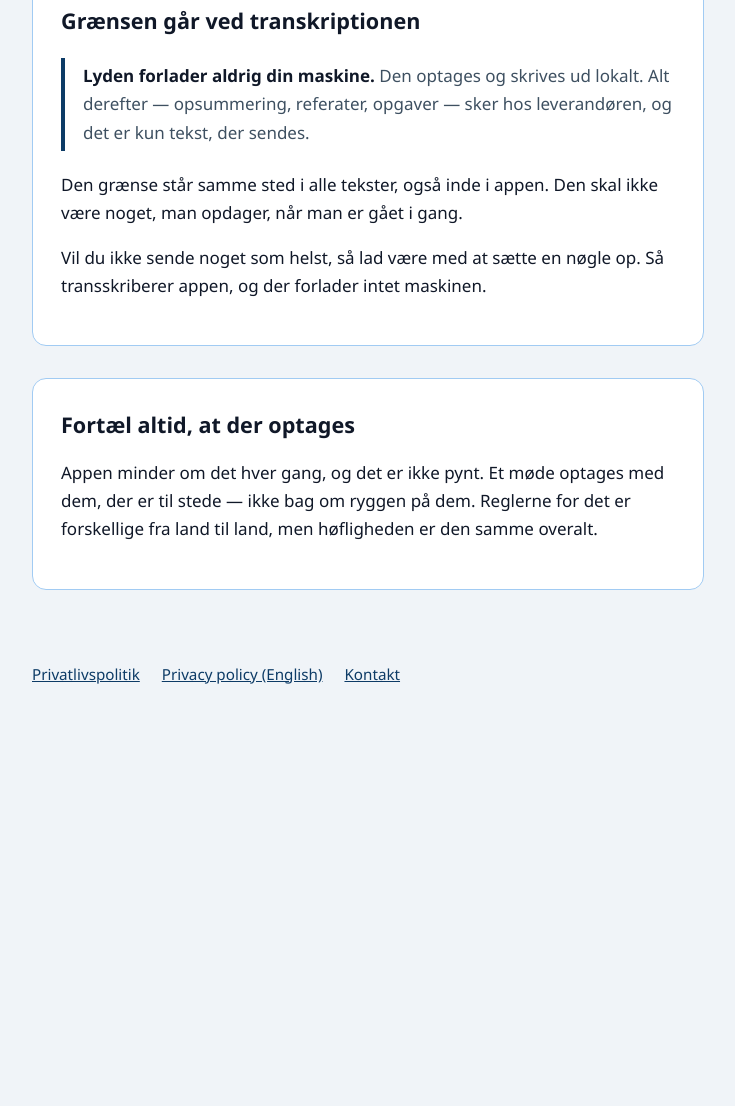
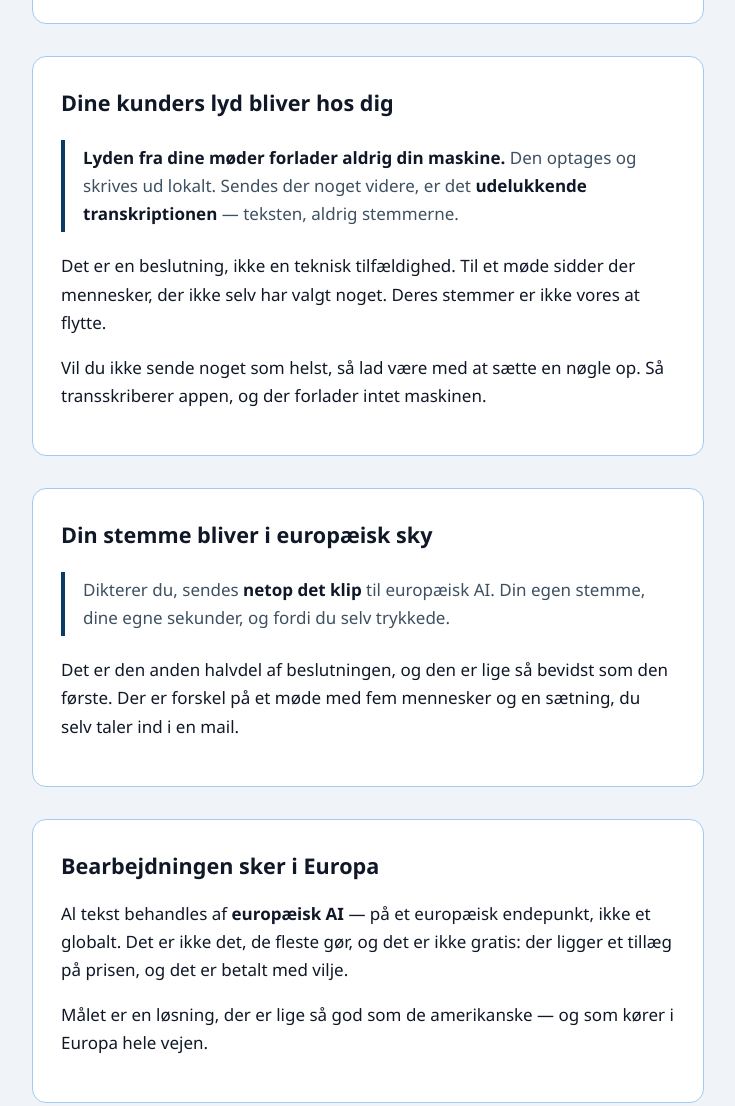
Before and after one commit to ostergaardjorgen/NoteApp, a plain HTML site: page web/index.html in a window 1280 px wide. Shown: the part 696-1802 px from the top of the page, without its empty margins (272-1007 px from the left). Before the commit the page ends 1455 px from the top, so only its background shows below. Drawn offline with Linux system fonts and the light colour scheme.

Commit message:
v1.1.56: to budskaber, ikke eet
  Din stemme bliver i europaeisk sky. Dine kunders lyd bliver hos dig.

De to halvdele traekker i hver sin retning, og det er meningen. Den ene er
et loefte om tilbageholdenhed, den anden om formaaen: bliver dikteringen
lige saa god som Wispr Flow OG koerer paa europaeisk AI, er der kommet
noget de faerreste har.

Sendes der noget videre fra et moede er det UDELUKKENDE transkriptionen.
Til et moede sidder der mennesker der ikke selv har valgt noget.

Loeftet staar 35 steder i dag. De er sande nu, fordi dikteringen ikke
findes, og de er derfor IKKE rettet paa forskud - en app der lover noget
den ikke goer er den samme fejl med omvendt fortegn. Hjemmesiden og
politikken er i stedet formuleret saa de holder: «lyden fra dine MOEDER»
frem for «lyden». Naar dikteringen lander skal der TILFOEJES et afsnit,
ikke rettes en usandhed.

Word-dokumenterne bygget om fra siderne.

Co-Authored-By: Claude Opus 5 <noreply@anthropic.com>

```diff
--- a/web/index.html
+++ b/web/index.html
@@ -36,7 +36,11 @@
   .midt { max-width: 720px; margin: 0 auto; padding: 0 24px; }
   header { padding: 72px 0 48px; }
   h1 { font-size: 2.6rem; line-height: 1.15; margin: 0 0 16px; letter-spacing: -0.02em; }
-  .under { font-size: 1.25rem; color: var(--svag); margin: 0; }
+  .slogan {
+    font-size: 1.5rem; line-height: 1.4; font-weight: 600;
+    color: var(--accent); margin: 0 0 20px; letter-spacing: -0.01em;
+  }
+  .under { font-size: 1.15rem; color: var(--svag); margin: 0; }
   h2 { font-size: 1.35rem; margin: 48px 0 12px; }
   section { background: var(--panel); border: 1px solid var(--kant); border-radius: 14px; padding: 4px 28px 28px; margin: 32px 0; }
   section h2:first-child { margin-top: 24px; }
@@ -55,6 +59,8 @@
 
   <header>
     <h1>HeyPia</h1>
+    <p class="slogan">Din stemme bliver i europæisk sky.<br>
+    Dine kunders lyd bliver hos dig.</p>
     <p class="under">Din personlige informationsassistent. Den optager dine møder,
     skriver dem ud, og samler alt, du arbejder med, ét sted.</p>
   </header>
@@ -74,19 +80,44 @@
   </section>
 
   <section>
-    <h2>Grænsen går ved transkriptionen</h2>
+    <h2>Dine kunders lyd bliver hos dig</h2>
 
     <div class="graense">
-      <strong>Lyden forlader aldrig din maskine.</strong> Den optages og skrives ud
-      lokalt. Alt derefter — opsummering, referater, opgaver — sker hos
-      leverandøren, og det er kun tekst, der sendes.
+      <strong>Lyden fra dine møder forlader aldrig din maskine.</strong> Den
+      optages og skrives ud lokalt. Sendes der noget videre, er det
+      <strong>udelukkende transkriptionen</strong> — teksten, aldrig stemmerne.
     </div>
 
-    <p>Den grænse står samme sted i alle tekster, også inde i appen. Den skal
-    ikke være noget, man opdager, når man er gået i gang.</p>
+    <p>Det er en beslutning, ikke en teknisk tilfældighed. Til et møde sidder
+    der mennesker, der ikke selv har valgt noget. Deres stemmer er ikke vores
+    at flytte.</p>
 
     <p>Vil du ikke sende noget som helst, så lad være med at sætte en nøgle op.
     Så transskriberer appen, og der forlader intet maskinen.</p>
+  </section>
+
+  <section>
+    <h2>Din stemme bliver i europæisk sky</h2>
+
+    <div class="graense">
+      Dikterer du, sendes <strong>netop det klip</strong> til europæisk AI. Din
+      egen stemme, dine egne sekunder, og fordi du selv trykkede.
+    </div>
+
+    <p>Det er den anden halvdel af beslutningen, og den er lige så bevidst som
+    den første. Der er forskel på et møde med fem mennesker og en sætning, du
+    selv taler ind i en mail.</p>
+  </section>
+
+  <section>
+    <h2>Bearbejdningen sker i Europa</h2>
+
+    <p>Al tekst behandles af <strong>europæisk AI</strong> — på et europæisk
+    endepunkt, ikke et globalt. Det er ikke det, de fleste gør, og det er ikke
+    gratis: der ligger et tillæg på prisen, og det er betalt med vilje.</p>
+
+    <p>Målet er en løsning, der er lige så god som de amerikanske — og som
+    kører i Europa hele vejen.</p>
   </section>
 
   <section>
```
Also changed, not shown: web/privacy.html (+7 -3 lines), web/privatliv.html (+7 -3 lines), 3 other files.
